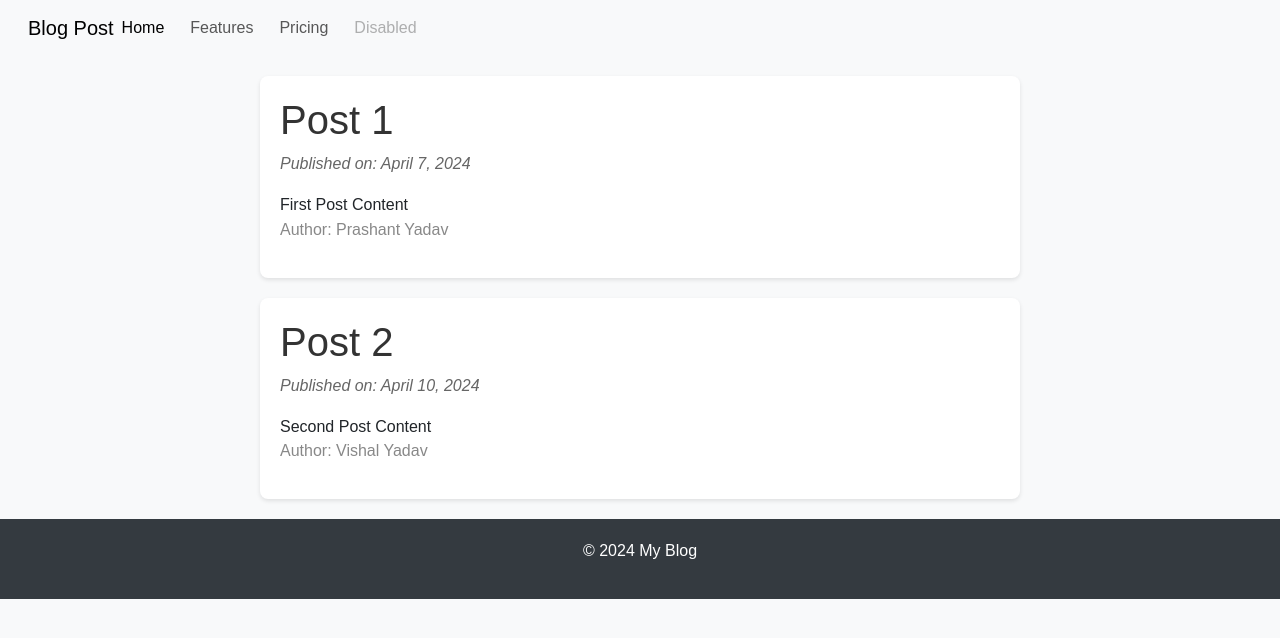
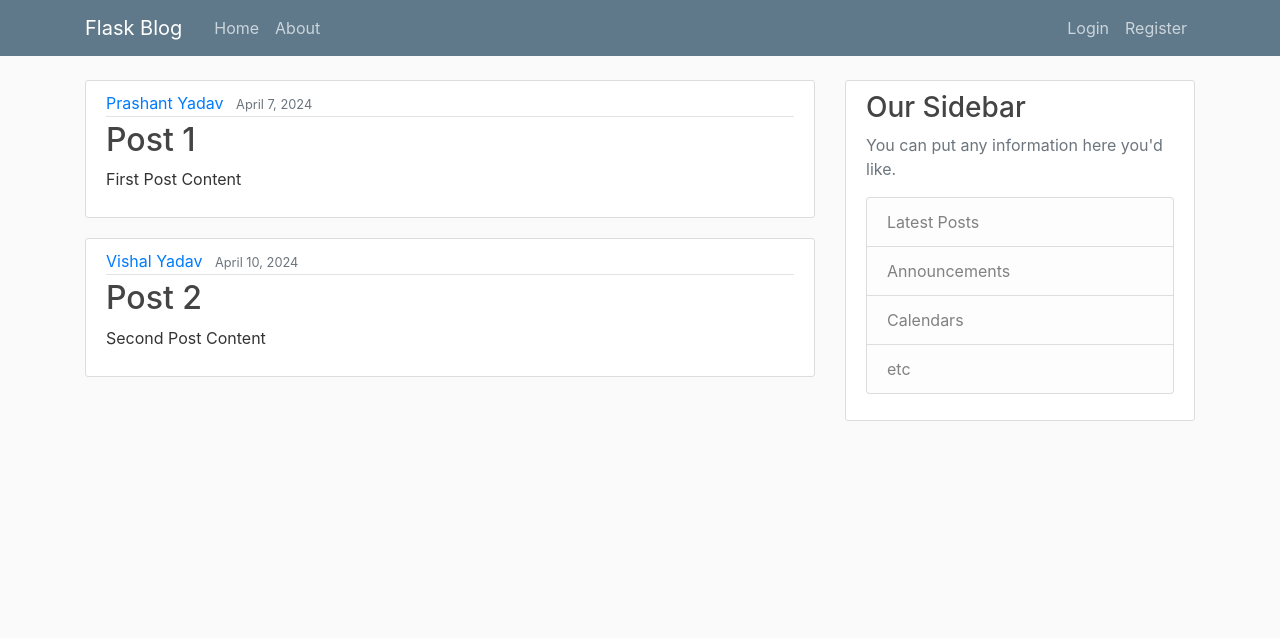
Before and after one commit to yadavprashant510/flask-post-app, a Flask app: page / in a window 1280 px wide. Shown: the top 638 px of the page. Run offline with Flask 3, Linux system fonts and the light colour scheme; some libraries are stand-ins or nearby versions.

Commit message:
Add login and registration page and modified the css class

```diff
--- a/main.py
+++ b/main.py
@@ -1,8 +1,10 @@
-from flask import Flask, render_template
+from flask import Flask, flash, redirect, render_template, url_for
+
+from forms import LoginForm, RegistrationForm
 
 app = Flask(__name__)
-
-# dummy post
+app.config['SECRET_KEY'] = '4e10bb420e7fe20190a0e99f35d55a25'
+# dummy poste
 posts = [
     {
         'author': 'Prashant Yadav',
@@ -29,6 +31,27 @@ def about():
     return render_template('about.html', posts=posts)
 
 
+@app.route('/register', methods=["GET", "POST"])
+def register():
+    form = RegistrationForm()
+    if form.validate_on_submit():
+        flash(f'Account created for {form.username.data}!', 'success')
+        return redirect(url_for('home'))
+    else:
+        print("Else exe")
+    return render_template('register.html', title='Register', form=form)
+
+
+@app.route('/login', methods=["GET", "POST"])
+def login():
+    form = LoginForm()
+    if form.email.data == 'admin@email.com' and form.password.data == 'password':
+        flash("You have been logged in", 'success')
+    else:
+        flash("Login failed. Please check username and password", 'danger')
+    return render_template('login.html', title='Login', form=form)
+
+
 @app.route('/contact')
 def contact():
     return render_template('contact.html', posts=posts)
--- a/static/main.css
+++ b/static/main.css
@@ -1,65 +1,85 @@
 body {
-    font-family: Arial, sans-serif;
-    margin: 0;
-    padding: 0;
-    background-color: #f8f9fa;
+    background: #fafafa;
+    color: #333333;
+    margin-top: 5rem;
 }
 
-header {
-    background-color: #343a40;
-    color: #fff;
-    padding: 20px;
+h1,
+h2,
+h3,
+h4,
+h5,
+h6 {
+    color: #444444;
 }
 
-nav ul {
-    list-style-type: none;
-    padding: 0;
+.bg-steel {
+    background-color: #5f788a;
 }
 
-nav ul li {
-    display: inline;
-    margin-right: 10px;
+.site-header .navbar-nav .nav-link {
+    color: #cbd5db;
 }
 
-nav ul li a {
-    color: #fff;
+.site-header .navbar-nav .nav-link:hover {
+    color: #ffffff;
+}
+
+.site-header .navbar-nav .nav-link.active {
+    font-weight: 500;
+}
+
+.content-section {
+    background: #ffffff;
+    padding: 10px 20px;
+    border: 1px solid #dddddd;
+    border-radius: 3px;
+    margin-bottom: 20px;
+}
+
+.article-title {
+    color: #444444;
+}
+
+a.article-title:hover {
+    color: #428bca;
     text-decoration: none;
 }
 
-main.container {
-    max-width: 800px;
-    margin: 20px auto;
-    padding: 0 20px;
+.article-content {
+    white-space: pre-line;
 }
 
-article.post {
-    background-color: #fff;
-    border-radius: 8px;
-    padding: 20px;
-    box-shadow: 0 2px 4px rgba(0, 0, 0, 0.1);
+.article-img {
+    height: 65px;
+    width: 65px;
+    margin-right: 16px;
 }
 
-.post-title {
-    color: #333;
+.article-metadata {
+    padding-bottom: 1px;
+    margin-bottom: 4px;
+    border-bottom: 1px solid #e3e3e3
 }
 
-.post-date {
-    color: #666;
-    font-style: italic;
+.article-metadata a:hover {
+    color: #333;
+    text-decoration: none;
 }
 
-.post-content {
-    margin-top: 15px;
-    line-height: 1.6;
+.article-svg {
+    width: 25px;
+    height: 25px;
+    vertical-align: middle;
 }
 
-.post-author {
-    color: #888;
+.account-img {
+    height: 125px;
+    width: 125px;
+    margin-right: 20px;
+    margin-bottom: 16px;
 }
 
-footer {
-    text-align: center;
-    padding: 20px 0;
-    background-color: #343a40;
-    color: #fff;
+.account-heading {
+    font-size: 2.5rem;
 }
--- a/templates/base.html
+++ b/templates/base.html
@@ -1,15 +1,17 @@
 <!DOCTYPE html>
-<html lang="en">
+<html>
 
 <head>
     <!-- Required meta tags -->
     <meta charset="utf-8">
-    <meta name="viewport" content="width=device-width, initial-scale=1">
+    <meta name="viewport" content="width=device-width, initial-scale=1, shrink-to-fit=no">
 
     <!-- Bootstrap CSS -->
-    <link rel="stylesheet" href="https://cdn.jsdelivr.net/npm/bootstrap@5.3.3/dist/css/bootstrap.rtl.min.css"
-        integrity="sha384-dpuaG1suU0eT09tx5plTaGMLBsfDLzUCCUXOY2j/LSvXYuG6Bqs43ALlhIqAJVRb" crossorigin="anonymous">
-    <link rel="stylesheet" type="text/css" href="{{url_for('static',filename='main.css')}}">
+    <link rel="stylesheet" href="https://maxcdn.bootstrapcdn.com/bootstrap/4.0.0/css/bootstrap.min.css"
+        integrity="sha384-Gn5384xqQ1aoWXA+058RXPxPg6fy4IWvTNh0E263XmFcJlSAwiGgFAW/dAiS6JXm" crossorigin="anonymous">
+
+    <link rel="stylesheet" type="text/css" href="{{ url_for('static', filename='main.css') }}">
+
     {% if title %}
     <title>Flask Blog - {{ title }}</title>
     {% else %}
@@ -18,44 +20,70 @@
 </head>
 
 <body>
-    <nav class="navbar navbar-expand-lg bg-body-tertiary">
-        <div class="container-fluid">
-            <a class="navbar-brand" href="#">Blog Post</a>
-            <button class="navbar-toggler" type="button" data-bs-toggle="collapse" data-bs-target="#navbarNav"
-                aria-controls="navbarNav" aria-expanded="false" aria-label="Toggle navigation">
-                <span class="navbar-toggler-icon"></span>
-            </button>
-            <div class="collapse navbar-collapse" id="navbarNav">
-                <ul class="navbar-nav">
-                    <li class="nav-item">
-                        <a class="nav-link active" aria-current="page" href="#">Home</a>
-                    </li>
-                    <li class="nav-item">
-                        <a class="nav-link" href="#">Features</a>
-                    </li>
-                    <li class="nav-item">
-                        <a class="nav-link" href="#">Pricing</a>
-                    </li>
-                    <li class="nav-item">
-                        <a class="nav-link disabled" aria-disabled="true">Disabled</a>
-                    </li>
-                </ul>
+    <header class="site-header">
+        <nav class="navbar navbar-expand-md navbar-dark bg-steel fixed-top">
+            <div class="container">
+                <a class="navbar-brand mr-4" href="/">Flask Blog</a>
+                <button class="navbar-toggler" type="button" data-toggle="collapse" data-target="#navbarToggle"
+                    aria-controls="navbarToggle" aria-expanded="false" aria-label="Toggle navigation">
+                    <span class="navbar-toggler-icon"></span>
+                </button>
+                <div class="collapse navbar-collapse" id="navbarToggle">
+                    <div class="navbar-nav mr-auto">
+                        <a class="nav-item nav-link" href="{{ url_for('home') }}">Home</a>
+                        <a class="nav-item nav-link" href="{{ url_for('about') }}">About</a>
+                    </div>
+                    <!-- Navbar Right Side -->
+                    <div class="navbar-nav">
+                        <a class="nav-item nav-link" href="{{ url_for('login') }}">Login</a>
+                        <a class="nav-item nav-link" href="{{ url_for('register') }}">Register</a>
+                    </div>
+                </div>
+            </div>
+        </nav>
+    </header>
+    <main role="main" class="container">
+        <div class="row">
+            <div class="col-md-8">
+                {% with messages = get_flashed_messages(with_categories=true) %}
+                {% if messages %}
+                {% for category, message in messages %}
+                <div class="alert alert-{{ category }}">
+                    {{ message }}
+                </div>
+                {% endfor %}
+                {% endif %}
+                {% endwith %}
+                {% block content %}{% endblock %}
+            </div>
+            <div class="col-md-4">
+                <div class="content-section">
+                    <h3>Our Sidebar</h3>
+                    <p class='text-muted'>You can put any information here you'd like.
+                    <ul class="list-group">
+                        <li class="list-group-item list-group-item-light">Latest Posts</li>
+                        <li class="list-group-item list-group-item-light">Announcements</li>
+                        <li class="list-group-item list-group-item-light">Calendars</li>
+                        <li class="list-group-item list-group-item-light">etc</li>
+                    </ul>
+                    </p>
+                </div>
             </div>
         </div>
-    </nav>
-    <div class="container">
-        {% block content %}{% endblock %}
-
-    </div>
+    </main>
 
 
-    <!-- Option 1: Bootstrap Bundle with Popper -->
-    <script src="https://cdn.jsdelivr.net/npm/bootstrap@5.3.3/dist/js/bootstrap.bundle.min.js"
-        integrity="sha384-YvpcrYf0tY3lHB60NNkmXc5s9fDVZLESaAA55NDzOxhy9GkcIdslK1eN7N6jIeHz"
+    <!-- Optional JavaScript -->
+    <!-- jQuery first, then Popper.js, then Bootstrap JS -->
+    <script src="https://code.jquery.com/jquery-3.2.1.slim.min.js"
+        integrity="sha384-KJ3o2DKtIkvYIK3UENzmM7KCkRr/rE9/Qpg6aAZGJwFDMVNA/GpGFF93hXpG5KkN"
         crossorigin="anonymous"></script>
-    <footer>
-        <p>&copy; 2024 My Blog</p>
-    </footer>
+    <script src="https://cdnjs.cloudflare.com/ajax/libs/popper.js/1.12.9/umd/popper.min.js"
+        integrity="sha384-ApNbgh9B+Y1QKtv3Rn7W3mgPxhU9K/ScQsAP7hUibX39j7fakFPskvXusvfa0b4Q"
+        crossorigin="anonymous"></script>
+    <script src="https://maxcdn.bootstrapcdn.com/bootstrap/4.0.0/js/bootstrap.min.js"
+        integrity="sha384-JZR6Spejh4U02d8jOt6vLEHfe/JQGiRRSQQxSfFWpi1MquVdAyjUar5+76PVCmYl"
+        crossorigin="anonymous"></script>
 </body>
 
 </html>
--- a/templates/home.html
+++ b/templates/home.html
@@ -1,22 +1,15 @@
-{% extends 'base.html' %}
-
+{% extends "base.html" %}
 {% block content %}
-
 {% for post in posts %}
-<!-- <h1>{{ post.title }}</h1>
-<p>By {{ post.author }} on {{ post.date_posted}}</p>
-<p>{{ post.content }}</p> -->
-<main class="container">
-  <article class="post">
-    <h1 class="post-title">{{ post.title }}</h1>
-    <p class="post-date">Published on: {{ post.date_posted }}</p>
-    <div class="post-content">
-      {{ post.content }}
+<article class="media content-section">
+  <div class="media-body">
+    <div class="article-metadata">
+      <a class="mr-2" href="#">{{ post.author }}</a>
+      <small class="text-muted">{{ post.date_posted }}</small>
     </div>
-    <p class="post-author">Author: {{ post.author }}</p>
-  </article>
-</main>
+    <h2><a class="article-title" href="#">{{ post.title }}</a></h2>
+    <p class="article-content">{{ post.content }}</p>
+  </div>
+</article>
 {% endfor %}
-
-
-{% endblock %}
+{% endblock content %}
```
Also changed, not shown: forms.py (added, +20 -0 lines), templates/login.html (added, +52 -0 lines), templates/register.html (added, +72 -0 lines).
